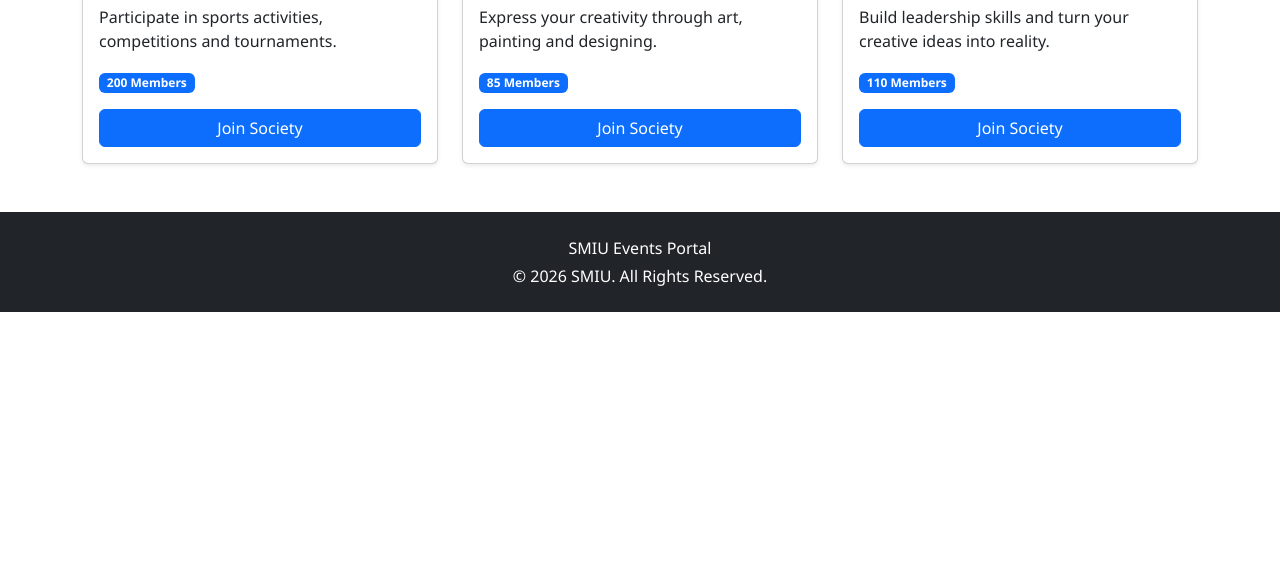
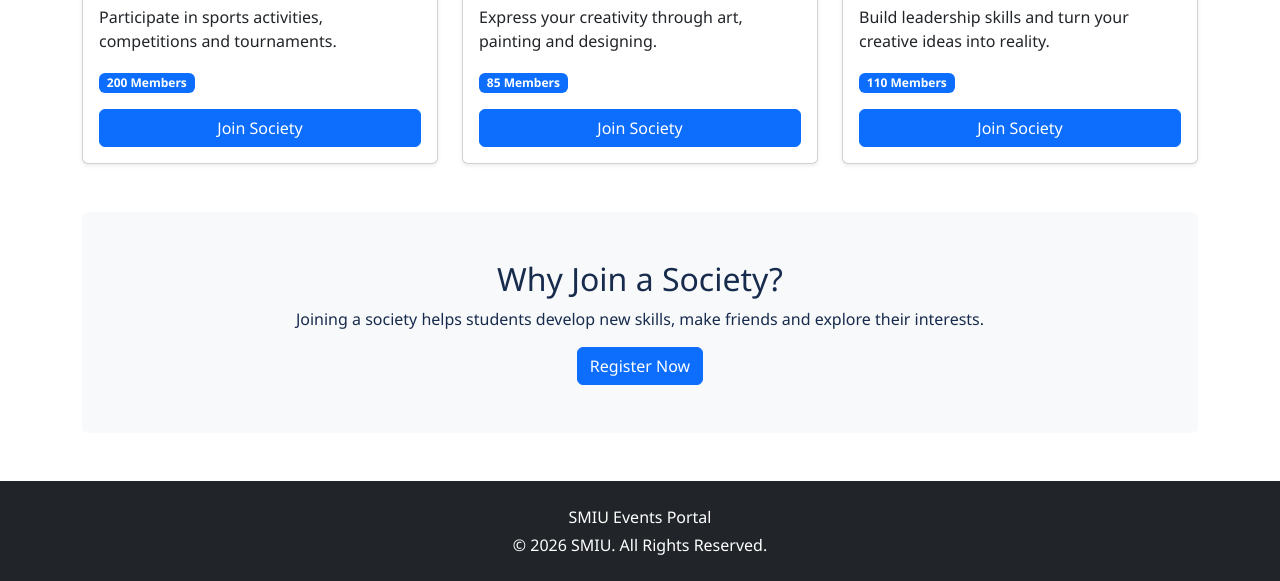
Before and after one commit to Maryam28805/smiu-events-portal--syntax-squad-, a plain HTML site: page societies.html in a window 1280 px wide. Shown: the part 1159-1740 px from the top of the page. Before the commit the page ends 1471 px from the top, so only its background shows below. Drawn offline with nearby package versions, Linux system fonts and the light colour scheme.

Commit message:
Add why join a society section

```diff
--- a/societies.html
+++ b/societies.html
@@ -148,6 +148,14 @@
 
         </div>
     </section>
+    <section class="text-center bg-light rounded p-5 mt-5">
+    <h2>Why Join a Society?</h2>
+    <p>Joining a society helps students develop new skills,
+    make friends and explore their interests.</p>
+    <a href="register.html" class="btn btn-primary">
+        Register Now
+    </a>
+</section>
 </main>
 
 <!-- Footer -->
```
